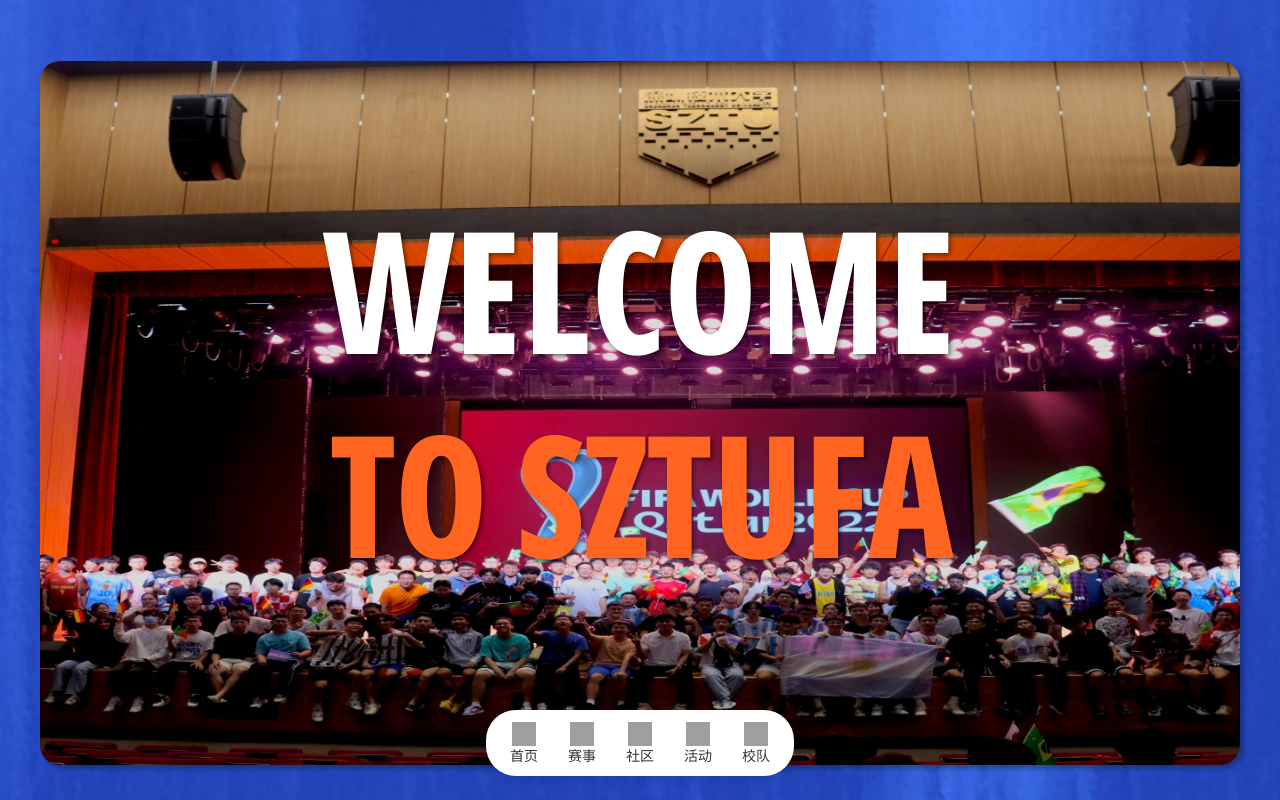
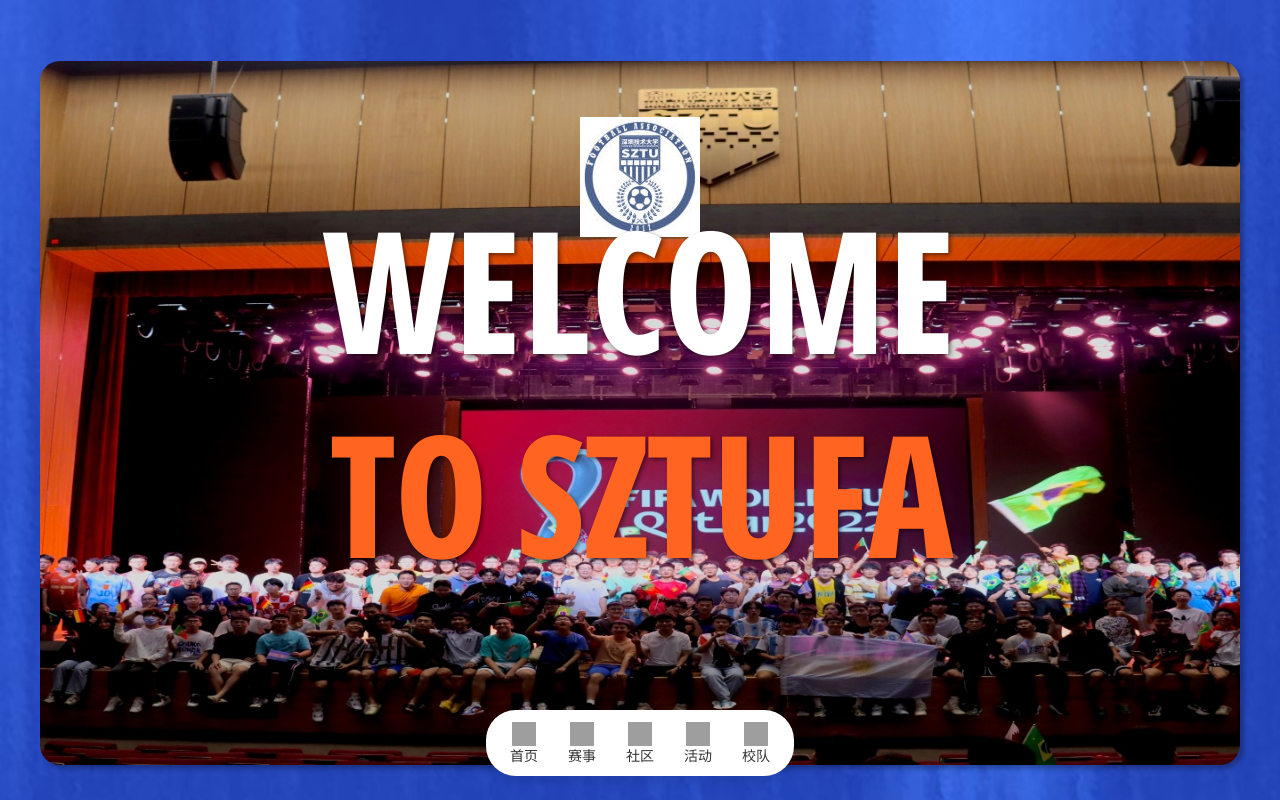
Before and after one commit to Vw1n/Vw1n-SZTUFA-Web, a Vue app: page /#/ in a window 1280 px wide. Built offline with nearby package versions, Linux system fonts and the light colour scheme; grey boxes are pictures that could not be loaded.

Commit message:
feat(Home): 添加Logo

```diff
--- a/src/components/Home.vue
+++ b/src/components/Home.vue
@@ -5,10 +5,16 @@
     <div class="home_content">
         <div class="top_nav"></div>
         <div class="first_img">
+            <!-- Logo 容器 -->
+            <div class="logo">
+                <img src="/public/Home_logo.jpg" alt="SZTUFA Logo" />
+            </div>
+            <!-- 标题容器 -->
             <div class="title">
                 <div class="title-white">WELCOME</div>
                 <div class="title-orange">TO SZTUFA</div>
             </div>
+            <!-- 背景图片 -->
             <img src="/public/Home_bg.jpg" alt="背景图片" />
         </div>
         <div class="navigation">
@@ -38,13 +44,32 @@
     border-radius: 20px;
     box-shadow: 4px 4px 4px 0px rgba(0, 0, 0, 0.25);
     overflow: hidden;
-    position: relative;
+    position: relative; /* 父容器设为相对定位，供子元素绝对定位 */
 }
 
-img {
+/* Logo 样式调整 - 固定为120px×120px */
+.logo {
+    position: absolute; /* 绝对定位 */
+    top: 5%; /* 距离顶部 5% 位置，可根据需求调整 */
+    left: 50%; /* 水平居中基础 */
+    transform: translateX(-50%); /* 水平居中修正 */
+    z-index: 10; /* 确保在背景图上方 */
+    width: 120px; /* 固定宽度 */
+    height: 120px; /* 固定高度 */
+}
+
+/* Logo 图片样式 - 确保图片在120px×120px内正确显示 */
+.logo img {
     width: 100%;
     height: 100%;
-    object-fit: cover; /* 保持图片比例并覆盖容器 */
+    object-fit: contain; /* 保持图片比例，完整显示在容器内 */
+}
+
+/* 背景图片样式 */
+.first_img > img {
+    width: 100%;
+    height: 100%;
+    object-fit: cover;
     display: inline-block;
 }
 
@@ -55,8 +80,9 @@
     position: absolute;
     top: 50%;
     left: 50%;
-    transform: translate(-50%, -50%); /* 居中定位 */
-    text-shadow: 2px 2px 4px rgba(0, 0, 0, 0.5); /* 添加文字阴影增强可读性 */
+    transform: translate(-50%, -50%);
+    text-shadow: 2px 2px 4px rgba(0, 0, 0, 0.5);
+    z-index: 10; /* 确保在背景图上方 */
 }
 
 .title-white, .title-orange {
@@ -77,19 +103,22 @@
 
 /* 默认字体大小 - 适用于中等屏幕 */
 .title-white, .title-orange {
-    font-size: clamp(5rem, 15vw, 10.625rem); /* 响应式字体大小 */
+    font-size: clamp(5rem, 15vw, 10.625rem);
 }
 
 @font-face {
     font-family: 'Noto Sans Bengali ExtraCondensed';
     src: url('../assets/NSBE.ttf');
-    font-display: swap; /* 优化字体加载体验 */
+    font-display: swap;
 }
 
 /* 大屏幕设备 */
 @media (min-width: 1200px) {
     .first_img {
         height: 88%;
+    }
+    .logo {
+        top: 8%; /* 大屏幕可适当提高 Logo 位置 */
     }
 }
 
@@ -99,7 +128,9 @@
         width: 96%;
         border-radius: 15px;
     }
-
+    .logo {
+        top: 6%;
+    }
     .title {
         width: 90%;
     }
@@ -110,14 +141,15 @@
     .top_nav {
         height: 50px;
     }
-
     .first_img {
         width: 98%;
         height: calc(100vh - 50px);
         border-radius: 10px;
         box-shadow: 2px 2px 3px 0px rgba(0, 0, 0, 0.2);
     }
-
+    .logo {
+        top: 5%;
+    }
     .title-white, .title-orange {
         letter-spacing: normal;
     }
@@ -128,7 +160,9 @@
     .title {
         width: 95%;
     }
-
+    .logo {
+        top: 4%;
+    }
     .title-white, .title-orange {
         font-size: clamp(3rem, 18vw, 7rem);
     }
```
Also changed, not shown: public/Home_logo.jpg (added).
